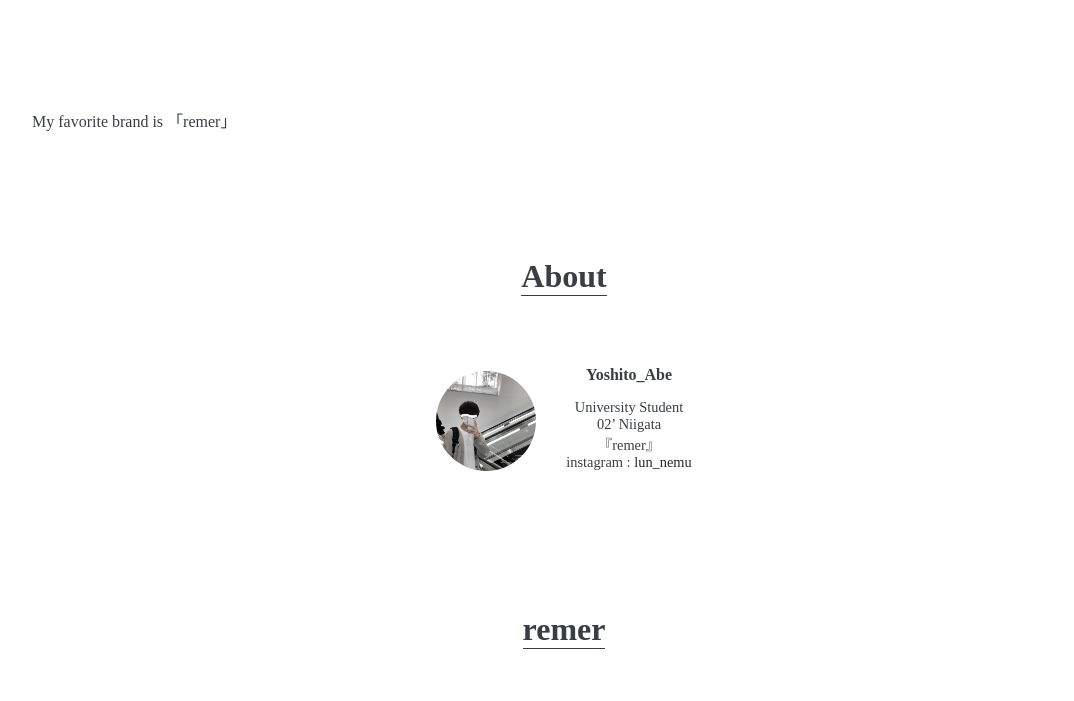
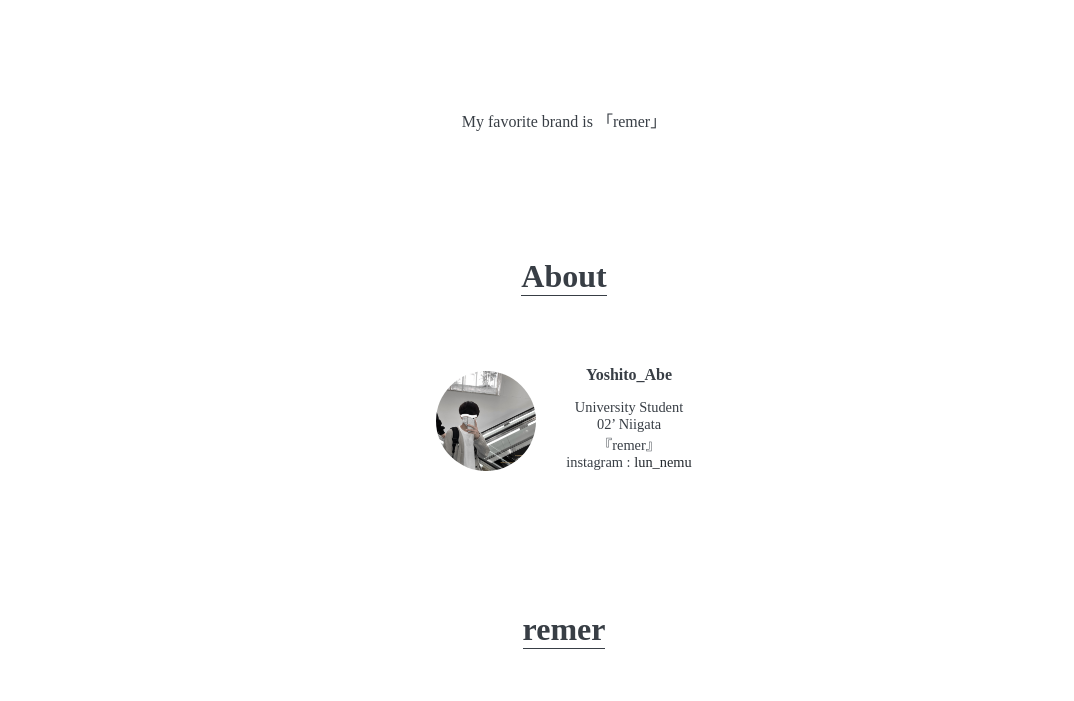
Before and after one commit to yohukasikun/index, a plain HTML site: page index.html in a window 1280 px wide. Shown: the part 99-800 px from the top of the page, without its empty margins (76-1150 px from the left). Drawn offline with Linux system fonts and the light colour scheme.

Commit message:
Update kadai1.css

```diff
--- a/css/kadai1.css
+++ b/css/kadai1.css
@@ -11,7 +11,9 @@ img {max-width: 100%;}
 li {list-style: none;}
 
 .pro {font-size: 1rem;
-      margin: 100px;}
+      margin-top: 100px;
+      margin-bottom: 100px;
+      text-align: center;}
 
 .site-title {width: 120px;
              line-height: 1px;
```
